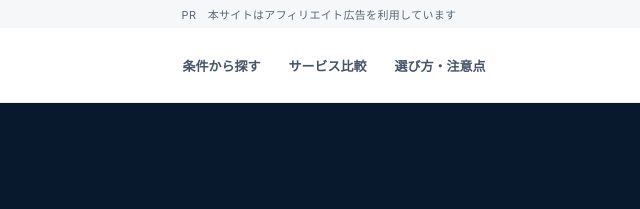
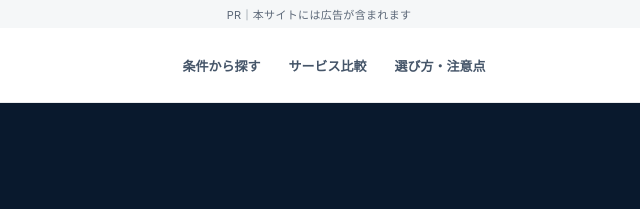
Before and after one commit to bridgecoltdhashimoto-commits/bridge-sidejob-navi, a plain HTML site: page services.html in a window 1280 px wide. Shown: the top 209 px of the page, 321-961 px from the left. Drawn offline with Linux system fonts and the light colour scheme.

Commit message:
Shorten the advertising disclosure

```diff
--- a/services.html
+++ b/services.html
@@ -1,5 +1,5 @@
 <!doctype html><html lang="ja"><head><meta charset="utf-8"><meta name="viewport" content="width=device-width,initial-scale=1"><title>副業サービス比較｜BRIDGE副業ナビ</title><meta name="description" content="副業サービスを目的別に比較する初心者向けガイド"><link rel="stylesheet" href="styles.css"></head><body>
-<div class="disclosure">PR　本サイトはアフィリエイト広告を利用しています</div><header class="siteHeader"><div class="container headerInner"><a class="brand" href="index.html"><span>BRIDGE</span><b>副業ナビ</b></a><nav><a href="index.html#start">条件から探す</a><a href="services.html">サービス比較</a><a href="guide.html">選び方・注意点</a></nav><a class="headerCta" href="index.html#choice-panel">条件を選ぶ</a></div></header>
+<div class="disclosure">PR｜本サイトには広告が含まれます</div><header class="siteHeader"><div class="container headerInner"><a class="brand" href="index.html"><span>BRIDGE</span><b>副業ナビ</b></a><nav><a href="index.html#start">条件から探す</a><a href="services.html">サービス比較</a><a href="guide.html">選び方・注意点</a></nav><a class="headerCta" href="index.html#choice-panel">条件を選ぶ</a></div></header>
 <main><section class="pageHero"><div class="container"><span>SERVICE GUIDE</span><h1>副業サービスを、目的別に比較</h1><p>登録先を増やす前に、目的に合う種類を1つ選びます。</p></div></section><section class="section"><div class="container serviceGrid">
 <article class="serviceCard" id="home"><div class="serviceTop"><span>01</span><b>在宅・未経験</b></div><h2>家で始めやすい仕事</h2><p>求人型、アンケート型など。作業内容と報酬条件を先に確認します。</p><ul><li>仕事内容が明確</li><li>登録費用を確認</li><li>使える時間で選ぶ</li></ul><a href="guide.html" class="serviceButton">選ぶ前の確認事項 <span>→</span></a></article>
 <article class="serviceCard" id="skill"><div class="serviceTop"><span>02</span><b>スキル活用</b></div><h2>得意を出品・販売する</h2><p>制作、相談、オリジナル商品など。販売手数料や納品方法を比べます。</p><ul><li>出品方法</li><li>販売手数料</li><li>購入者対応の有無</li></ul><a href="guide.html" class="serviceButton">選ぶ前の確認事項 <span>→</span></a></article>
```
